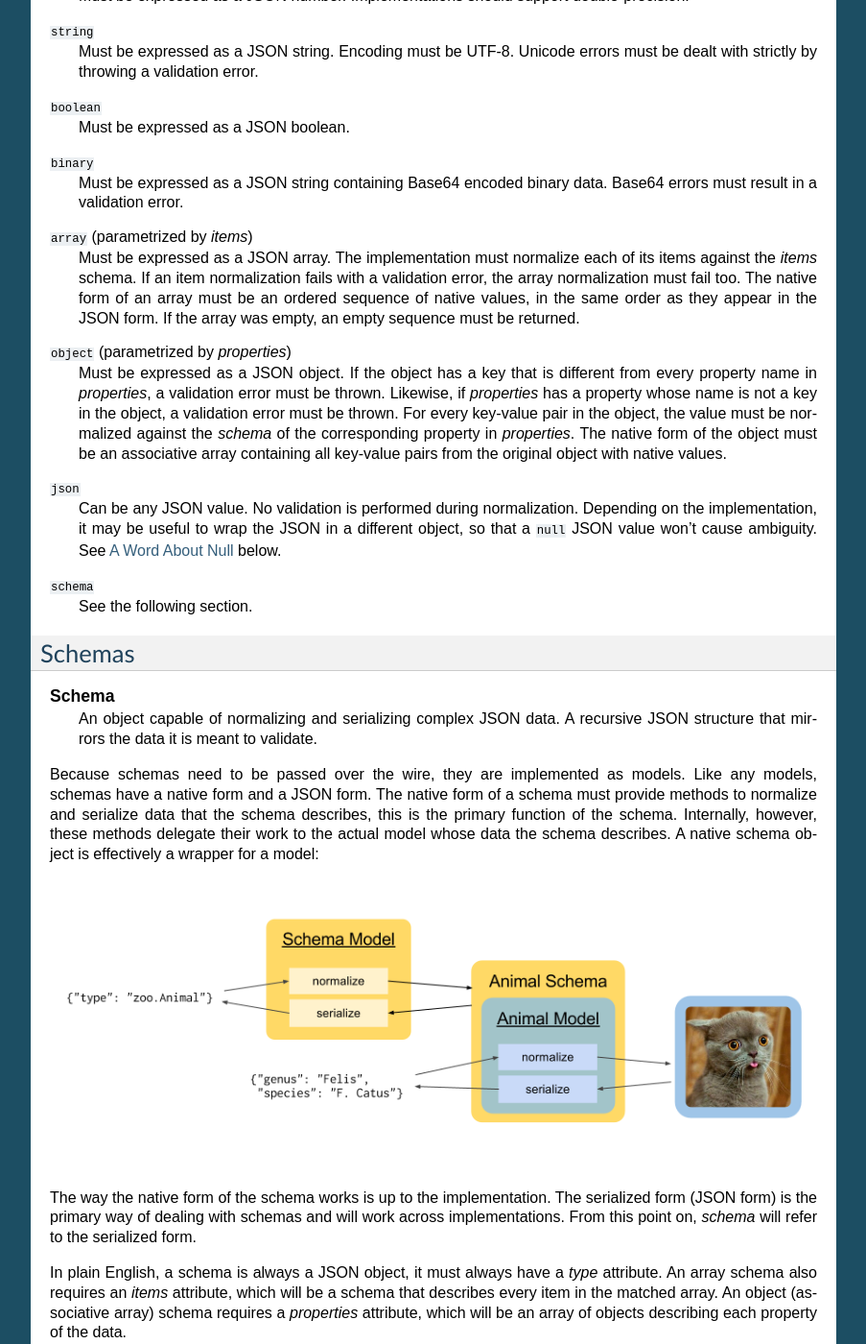
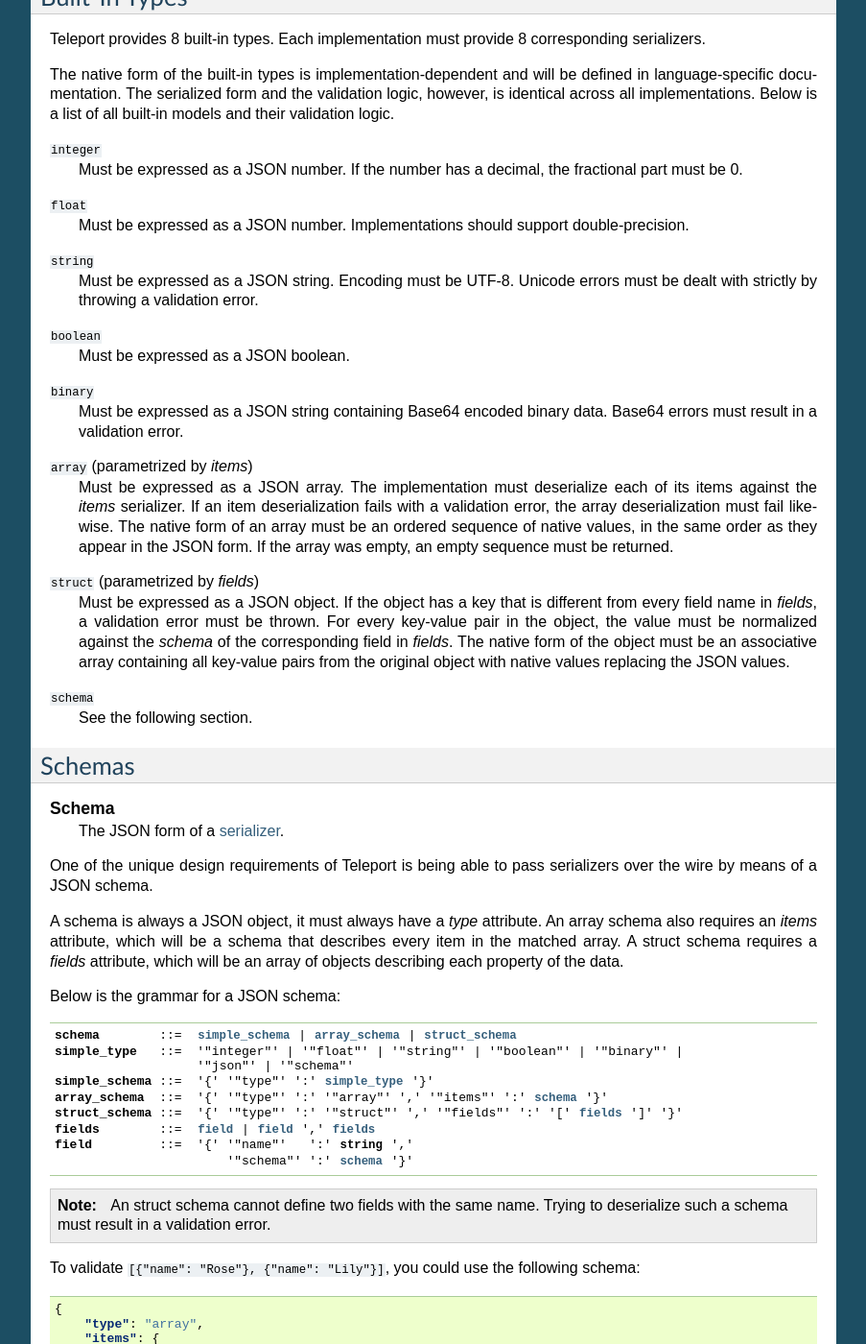
Before and after one commit to cosmic-api/teleport, a Sphinx documentation site: the page built from source/index.rst, in a window 1280 px wide and 1400 px high, scrolled down 819 px. Shown: the whole window at 96% size, without its empty margins (198-1101 px from the left). Built offline with Sphinx 7.4.7, drawn with Linux system fonts in a browser that asks for light colours; some of the changed text lies outside the part shown.

Commit message:
Mostly update docs.

```diff
--- a/source/index.rst
+++ b/source/index.rst
@@ -2,43 +2,59 @@
 ========
 
 Teleport is a JSON-based extendable system for cross-language serialization
-and validation. Teleport is not a serialization *layer*. Using Teleport for a
-non-trivial project involves defining data types. In object-oriented
-languages, this involves augmenting your classes to make them serializable.
+and validation. Teleport is not a serialization *layer*, it is meant to
+integrate with a language's type system. Using Teleport for a non-trivial
+project involves defining data types. In object-oriented languages, this
+involves augmenting your classes to make them serializable.
+
+The real power of Teleport comes from the fact that once a data type is
+defined, it can be referenced by name in other data type definitions.
 
 The canonical implementation of Teleport is written in Python.
 
 .. glossary::
 
-    Model
+    Serializer
 
-        A data type definition that consists of a normalization and a
-        serialization function. The output of a model's normalization function
-        must be of the same form as the input of its serialization function.
-        Together, these functions define the *native form* of the data.
+        An object that defines a serialization and deserialization function.
+        The output of a model's deserialization function must be of the same
+        form as the input of its serialization function. Likewise, the input
+        of its deserialization function must be of the same form as the output
+        of its serialization function. Together, these functions define the
+        *native form* as well as the *JSON form* of the data.
+
+        Serializers may take parameters. For example, an array serializer
+        needs to know what type of items the array is expected to contain.
 
     Native form
 
         Data in its rich internal representation. For most built-in types,
         this data will consist of language primitives. In object-oriented
-        languages, native data will often take the form of class
-        instances.
+        languages, the native form of user-defined types will often take the
+        form of class instances.
 
-    Normalization
+    JSON form
+
+        Data in its JSON represenation. There are many ways to represent the
+        same data in JSON. This representation must be reasonably readable
+        and, most importantly, unambiguous.
+
+    Deserialization
 
         Turning data as provided by the JSON parser into its native form.
-        Validation is always performed during this process.
+        Validation is always performed during this step.
 
     Serialization
 
-        Turning native data into the form expected by the JSON serializer.
+        Turning data in its native form into the format expected by the JSON
+        serializer. Validation is *not* performed during this step.
+
 
 Built-In Types
 --------------
 
-Teleport provides 9 built-in types. Each implementation must provide 9
-corresponding models, each model containing a serialization and a
-normalization function.
+Teleport provides 8 built-in types. Each implementation must provide 8
+corresponding serializers.
 
 The native form of the built-in types is implementation-dependent and will be
 defined in language-specific documentation. The serialized form and the
@@ -64,28 +80,21 @@
     Base64 errors must result in a validation error.
 
 ``array`` (parametrized by *items*)
-    Must be expressed as a JSON array. The implementation must normalize each
-    of its items against the *items* schema. If an item normalization fails
-    with a validation error, the array normalization must fail too. The native
-    form of an array must be an ordered sequence of native values, in the same
-    order as they appear in the JSON form. If the array was empty, an empty
-    sequence must be returned.
+    Must be expressed as a JSON array. The implementation must deserialize
+    each of its items against the *items* serializer. If an item
+    deserialization fails with a validation error, the array deserialization
+    must fail likewise. The native form of an array must be an ordered
+    sequence of native values, in the same order as they appear in the JSON
+    form. If the array was empty, an empty sequence must be returned.
 
-``object`` (parametrized by *properties*)
+``struct`` (parametrized by *fields*)
     Must be expressed as a JSON object. If the object has a key that is
-    different from every property name in *properties*, a validation error
-    must be thrown. Likewise, if *properties* has a property whose
-    name is not a key in the object, a validation error must be thrown. For
-    every key-value pair in the object, the value must be normalized against
-    the *schema* of the corresponding property in *properties*. The native
-    form of the object must be an associative array containing all key-value
-    pairs from the original object with native values.
-
-``json``
-    Can be any JSON value. No validation is performed during normalization.
-    Depending on the implementation, it may be useful to wrap the JSON in a
-    different object, so that a ``null`` JSON value won't cause ambiguity.
-    See :ref:`null-ambiguity` below.
+    different from every field name in *fields*, a validation error must be
+    thrown. For every key-value pair in the object, the value must be
+    normalized against the *schema* of the corresponding field in *fields*.
+    The native form of the object must be an associative array containing all
+    key-value pairs from the original object with native values replacing the
+    JSON values.
 
 ``schema``
     See the following section.
@@ -98,52 +107,36 @@
 
     Schema
 
-        An object capable of normalizing and serializing complex JSON data. A
-        recursive JSON structure that mirrors the data it is meant to
-        validate.
+        The JSON form of a :term:`serializer`.
 
-Because schemas need to be passed over the wire, they are implemented as
-models. Like any models, schemas have a native form and a JSON form. The
-native form of a schema must provide methods to normalize and serialize data
-that the schema describes, this is the primary function of the schema.
-Internally, however, these methods delegate their work to the actual model
-whose data the schema describes. A native schema object is effectively a
-wrapper for a model:
+One of the unique design requirements of Teleport is being able to pass
+serializers over the wire by means of a JSON schema.
 
-.. image:: _static/schemas-are-models.png
-
-The way the native form of the schema works is up to the implementation. The
-serialized form (JSON form) is the primary way of dealing with schemas and
-will work across implementations. From this point on, *schema* will refer to
-the serialized form.
-
-In plain English, a schema is always a JSON object, it must always have a
-*type* attribute. An array schema also requires an *items* attribute, which
-will be a schema that describes every item in the matched array. An object
-(associative array) schema requires a *properties* attribute, which will be an
-array of objects describing each property of the data.
+A schema is always a JSON object, it must always have a *type* attribute. An
+array schema also requires an *items* attribute, which will be a schema that
+describes every item in the matched array. A struct schema requires a *fields*
+attribute, which will be an array of objects describing each property of the
+data.
 
 Below is the grammar for a JSON schema:
 
 .. _schema-grammar:
 
 .. productionlist:: schema
-    schema: `simple_schema` | `array_schema` | `object_schema`
+    schema: `simple_schema` | `array_schema` | `struct_schema`
     simple_type: '"integer"' | '"float"' | '"string"' | '"boolean"' | '"binary"' |
-               : '"json"' | '"schema"' | `identifier` '.' `identifier`
+               : '"json"' | '"schema"'
     simple_schema: '{' '"type"' ':' `simple_type` '}'
     array_schema: '{' '"type"' ':' '"array"' ',' '"items"' ':' `schema` '}'
-    object_schema: '{' '"type"' ':' '"object"' ',' '"properties"' ':' '[' `properties` ']' '}'
-    properties: `property` | `property` ',' `properties`
-    property: '{' '"name"'     ':' `string` ','
-            :     '"schema"'   ':' `schema` '}'
-    identifier: [A-Za-z0-9_]+
+    struct_schema: '{' '"type"' ':' '"struct"' ',' '"fields"' ':' '[' `fields` ']' '}'
+    fields: `field` | `field` ',' `fields`
+    field: '{' '"name"'   ':' `string` ','
+         :     '"schema"' ':' `schema` '}'
 
 .. note::
-    An object schema cannot define two properties with the same name. Trying to
-    normalize such a schema must result in a validation error. The two identifiers
-    above correspond to the API name and a name of the API's model. This makes it
-    possible to reference models like so: ``{"type": "tweeter.Twit"}``.
+
+    An struct schema cannot define two fields with the same name. Trying to
+    deserialize such a schema must result in a validation error.
 
 To validate ``[{"name": "Rose"}, {"name": "Lily"}]``, you could use the
 following schema:
@@ -153,8 +146,8 @@
     {
         "type": "array",
         "items": {
-            "type": "object",
-            "properties": [
+            "type": "struct",
+            "fields": [
                 {
                     "name": "name",
                     "schema": {"type": "string"}
@@ -163,109 +156,31 @@
         }
     }
 
-.. _null-ambiguity:
-
-A Word About Null
------------------
-
-The only place where ``null`` is allowed within JSON-serialized data is in a
-``json`` model. Anywhere else, ``null`` will result in a validation error. If
-there is no data for an optional property, it must be omitted from the
-payload.
-
-The reason for this rigid rule is to avoid ambiguity between ``null`` as an
-absense of value and ``null`` as an explicit value. For example, to
-distinguish between an empty request body and a 4-character request body that
-reads ``null``. In JavaScript, these entities are represented by ``null`` and
-``undefined`` respectively. In many other languages this distinction does not
-exist.
-
-In most implementations, ``null`` may be used in the native form to denote an
-absense of value. For example, one might set an object property to ``null`` to
-remove it from the object. During serialization, these properties will be
-omitted. The only time where this may cause trouble is if the property is of
-type ``json``. Will the serializer omit it or treat it as an explicit value?
-
-In the canonical Python implementation, the ambiguity is resolved by wrapping
-the JSON value in an object. Even if the JSON value is ``null``, the object is
-there to show that it is an explicit value. If the place of the object is
-taken by a native ``null`` (``None`` in Python), the system sees that no value
-was passed.
-
 Implementation Notes
 --------------------
 
 While parsing the schema :ref:`grammar <schema-grammar>` is entirely up to the
 implementations, it should be noted that the structure of a JSON schema can be
 validated by a meta-schema. This is how the canonical Python implementation
-works. Below is the same grammar as above, described in terms of a JSON schema.
+works.
 
-For a simple schema:
+For example, *fields* can be described as follows:
 
 .. code:: json
 
     {
-        "type": "object",
-        "properties": [
-            {
-                "name": "type",
-                "schema": {"type": "string"}
-            }
-        ]
+        "type": "array",
+        "items": {
+            "type": "object",
+            "fields": [
+                {
+                    "name": "name",
+                    "schema": {"type": "string"}
+                },
+                {
+                    "name": "schema",
+                    "schema": {"type": "schema"}
+                }
+            ]
+        }
     }
-
-An array schema (note how it refers to ``{"type": "schema"}`` for the *items*
-property):
-
-.. code:: json
-
-    {
-        "type": "object",
-        "properties": [
-            {
-                "name": "type",
-                "schema": {"type": "string"}
-            },
-            {
-                "name": "items",
-                "schema": {"type": "schema"}
-            }
-        ]
-    }
-
-An object schema:
-
-.. code:: json
-
-    {
-        "type": "object",
-        "properties": [
-            {
-                "name": "type",
-                "schema": {"type": "string"}
-            },
-            {
-                "name": "properties",
-                "schema": {
-                    "type": "array",
-                    "items": {
-                        "type": "object",
-                        "properties": [
-                            {
-                                "name": "name",
-                                "schema": {"type": "string"}
-                            },
-                            {
-                                "name": "required",
-                                "schema": {"type": "boolean"}
-                            },
-                            {
-                                "name": "schema",
-                                "schema": {"type": "schema"}
-                            }
-                        ]
-                    }
-                }
-            }
-        ]
-    }
```
